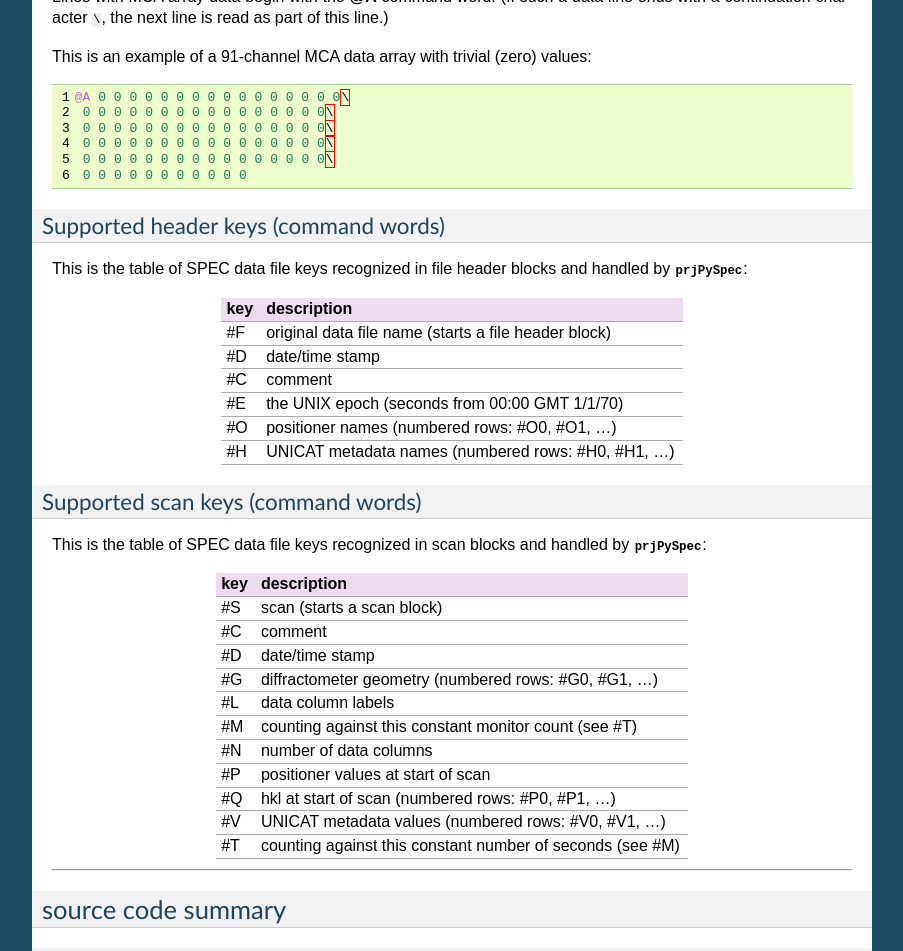
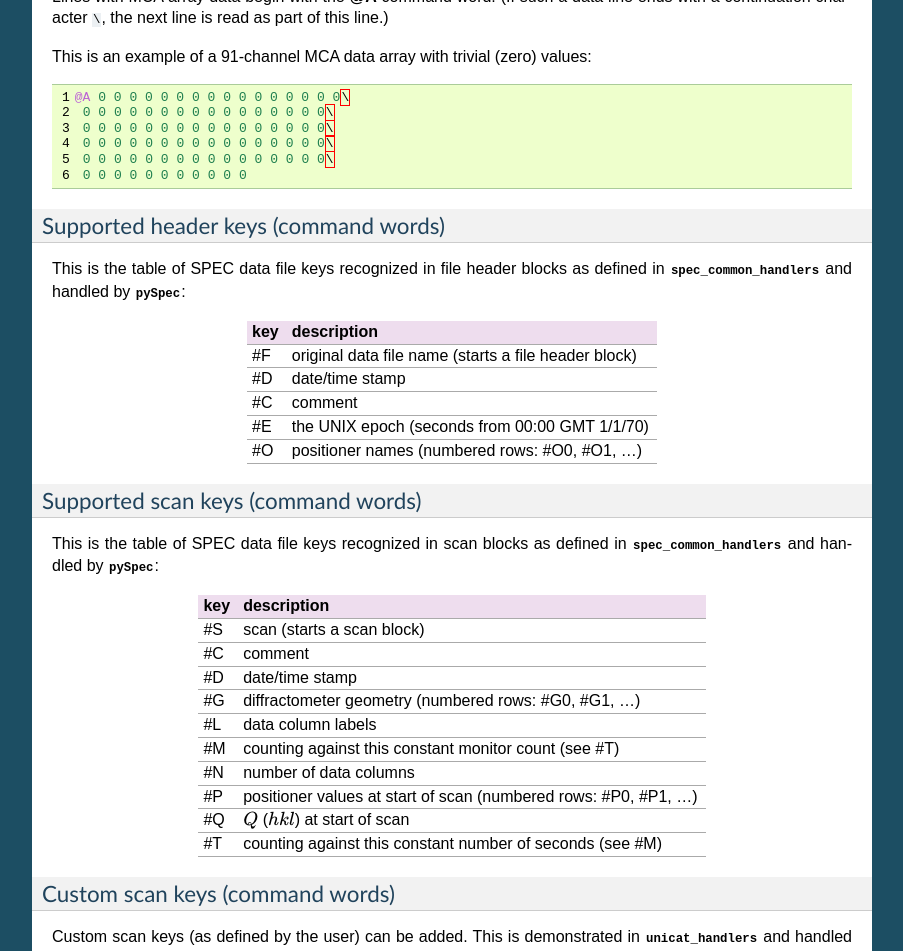
Before and after one commit to prjemian/spec2nexus, a Sphinx documentation site: the page built from docs/source/pySpec.rst, in a window 1280 px wide and 1400 px high, scrolled down 3467 px. Shown: the top 951 px of the window, without its empty margins (198-1101 px from the left). Built offline with Sphinx 7.4.7, drawn with Linux system fonts in a browser that asks for light colours; some of the changed text lies outside the part shown.

Commit message:
add comments to plugins

```diff
--- a/docs/source/contents.rst
+++ b/docs/source/contents.rst
@@ -9,7 +9,7 @@
    spec2nexus
    h5toText
    extractSpecScan
-   prjPySpec
+   pySpec
    eznx
    utils
    install
--- a/docs/source/prjPySpec.rst
+++ b/docs/source/pySpec.rst
@@ -1,23 +1,23 @@
 .. _prjPySpec:
 
-:mod:`spec2nexus.prjPySpec`
-###########################
+:mod:`spec2nexus.pySpec`
+########################
 
 Library of classes to read the contents of a SPEC data file.
 
-.. index:: examples; prjPySpec
+.. index:: examples; pySpec
 
-How to use :mod:`spec2nexus.prjPySpec`
-**************************************
+How to use :mod:`spec2nexus.pySpec`
+***********************************
 
-:mod:`spec2nexus.prjPySpec` provides Python support to read
+:mod:`spec2nexus.pySpec` provides Python support to read
 the scans in a SPEC data file.  (It does not provide a command-line interface.)
-Here is a quick example how to use :mod:`~spec2nexus.prjPySpec`:
+Here is a quick example how to use :mod:`~spec2nexus.pySpec`:
 
 .. code-block:: guess
    :linenos:
 
-   from spec2nexus.prjPySpec import SpecDataFile
+   from spec2nexus.pySpec import SpecDataFile
 
    specfile = SpecDataFile('data/33id_spec.dat')
    print 'SPEC file name:', specfile.specFile
@@ -27,7 +27,7 @@
    for scanNum, scan in specfile.scans.items():
        print scanNum, scan.scanCmd
 
-For one example data file provided with :mod:`spec2nexus.prjPySpec`, the output starts with:
+For one example data file provided with :mod:`spec2nexus.pySpec`, the output starts with:
 
 .. code-block:: guess
    :linenos:
@@ -50,7 +50,7 @@
 .. code-block:: guess
    :linenos:
 
-   from spec2nexus.prjPySpec import SpecDataFile
+   from spec2nexus.pySpec import SpecDataFile
 
    specfile = SpecDataFile('data/33id_spec.dat')
    specscan = specfile.getScan(5)
@@ -330,7 +330,8 @@
 =====================================
 
 This is the table of SPEC data file keys recognized in file header blocks
-and handled by :mod:`~spec2nexus.prjPySpec`:
+as defined in :mod:`~spec2nexus.control_lines.spec_common_handlers`
+and handled by :mod:`~spec2nexus.pySpec`:
 
 ====   ========================================================
 key    description
@@ -340,7 +341,6 @@
 #C     comment
 #E     the UNIX epoch (seconds from 00:00 GMT 1/1/70)
 #O     positioner names (numbered rows: #O0, #O1, ...)
-#H     UNICAT metadata names (numbered rows: #H0, #H1, ...)
 ====   ========================================================
 
 
@@ -348,11 +348,12 @@
 ===================================
 
 This is the table of SPEC data file keys recognized in scan blocks
-and handled by :mod:`~spec2nexus.prjPySpec`:
+as defined in :mod:`~spec2nexus.control_lines.spec_common_handlers`
+and handled by :mod:`~spec2nexus.pySpec`:
 
-====   ===========================================================
+====   =================================================================
 key    description
-====   ===========================================================
+====   =================================================================
 #S     scan (starts a scan block)
 #C     comment
 #D     date/time stamp
@@ -360,10 +361,24 @@
 #L     data column labels
 #M     counting against this constant monitor count (see #T)
 #N     number of data columns
-#P     positioner values at start of scan
-#Q     hkl at start of scan (numbered rows: #P0, #P1, ...)
+#P     positioner values at start of scan (numbered rows: #P0, #P1, ...)
+#Q     :math:`Q` (:math:`hkl`) at start of scan
+#T     counting against this constant number of seconds (see #M)
+====   =================================================================
+
+
+Custom scan keys (command words)
+================================
+
+Custom scan keys (as defined by the user) can be added.
+This is demonstrated in :mod:`~spec2nexus.control_lines.unicat_handlers`
+and handled by :mod:`~spec2nexus.pySpec`:
+
+====   ===========================================================
+key    description
+====   ===========================================================
+#H     UNICAT metadata names (numbered rows: #H0, #H1, ...)
 #V     UNICAT metadata values (numbered rows: #V0, #V1, ...)
-#T     counting against this constant number of seconds (see #M)
 ====   ===========================================================
 
 
@@ -378,9 +393,9 @@
 .. autosummary::
    :nosignatures:
 
-   ~spec2nexus.prjPySpec.SpecDataFile
-   ~spec2nexus.prjPySpec.SpecDataFileHeader
-   ~spec2nexus.prjPySpec.SpecDataFileScan
+   ~spec2nexus.pySpec.SpecDataFile
+   ~spec2nexus.pySpec.SpecDataFileHeader
+   ~spec2nexus.pySpec.SpecDataFileScan
 
 methods
 =======
@@ -388,7 +403,8 @@
 .. autosummary::
    :nosignatures:
 
-   ~spec2nexus.prjPySpec.strip_first_word
+   ~spec2nexus.pySpec.strip_first_word
+   ~spec2nexus.pySpec.is_spec_file
 
 exceptions
 ==========
@@ -396,11 +412,11 @@
 .. autosummary::
    :nosignatures:
 
-   ~spec2nexus.prjPySpec.SpecDataFileNotFound
-   ~spec2nexus.prjPySpec.SpecDataFileCouldNotOpen
-   ~spec2nexus.prjPySpec.SpecDataFileNotFound
-
-
+   ~spec2nexus.pySpec.SpecDataFileNotFound
+   ~spec2nexus.pySpec.SpecDataFileCouldNotOpen
+   ~spec2nexus.pySpec.SpecDataFileNotFound
+   ~spec2nexus.pySpec.DuplicateSpecScanNumber
+   ~spec2nexus.pySpec.UnknownSpecFilePart
 
 dependencies
 ============
@@ -415,6 +431,6 @@
 documentation
 =============
 
-.. automodule:: spec2nexus.prjPySpec
+.. automodule:: spec2nexus.pySpec
     :members:
     :synopsis: Classes to read the contents of a SPEC data file.
```
Also changed, not shown: 4 other files.
